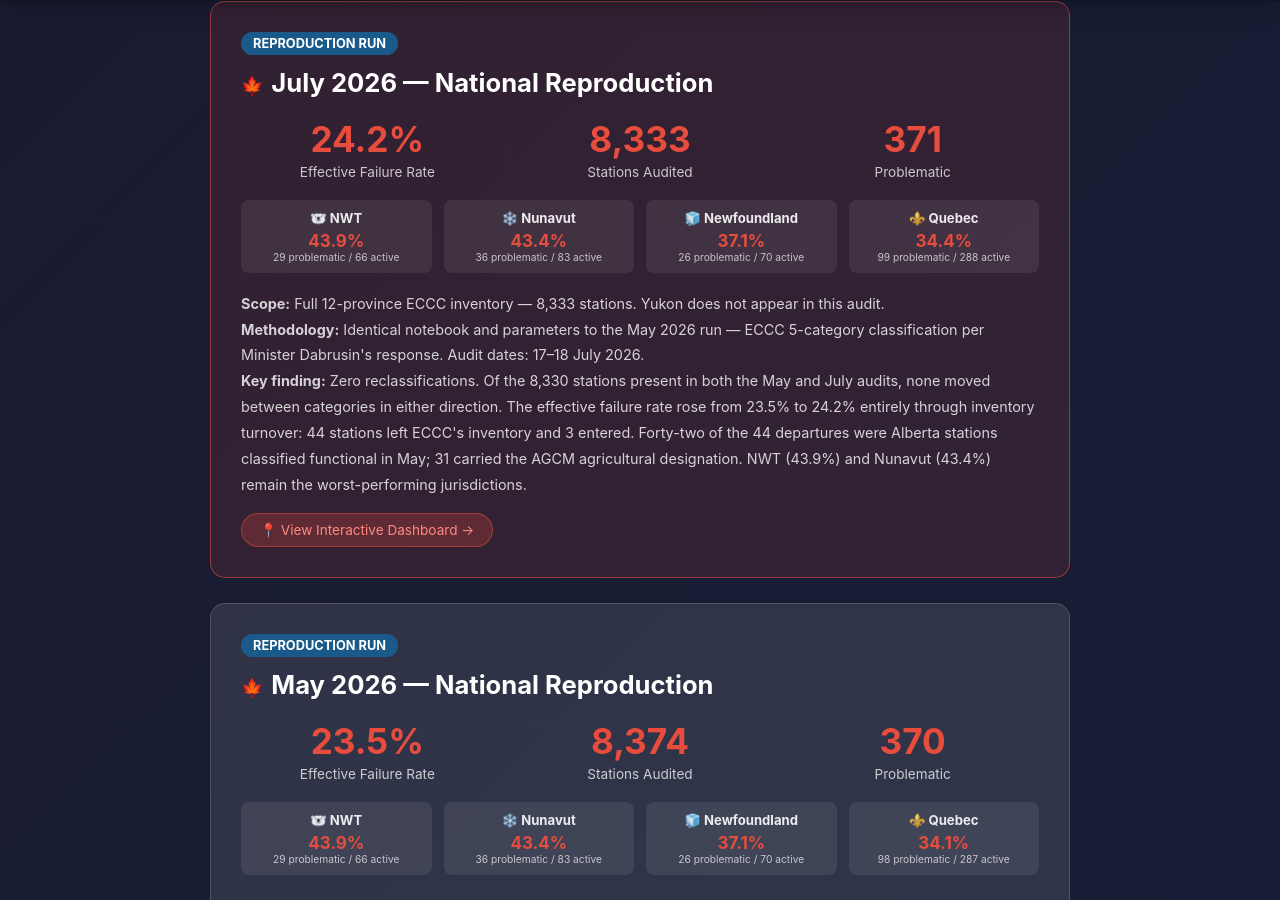
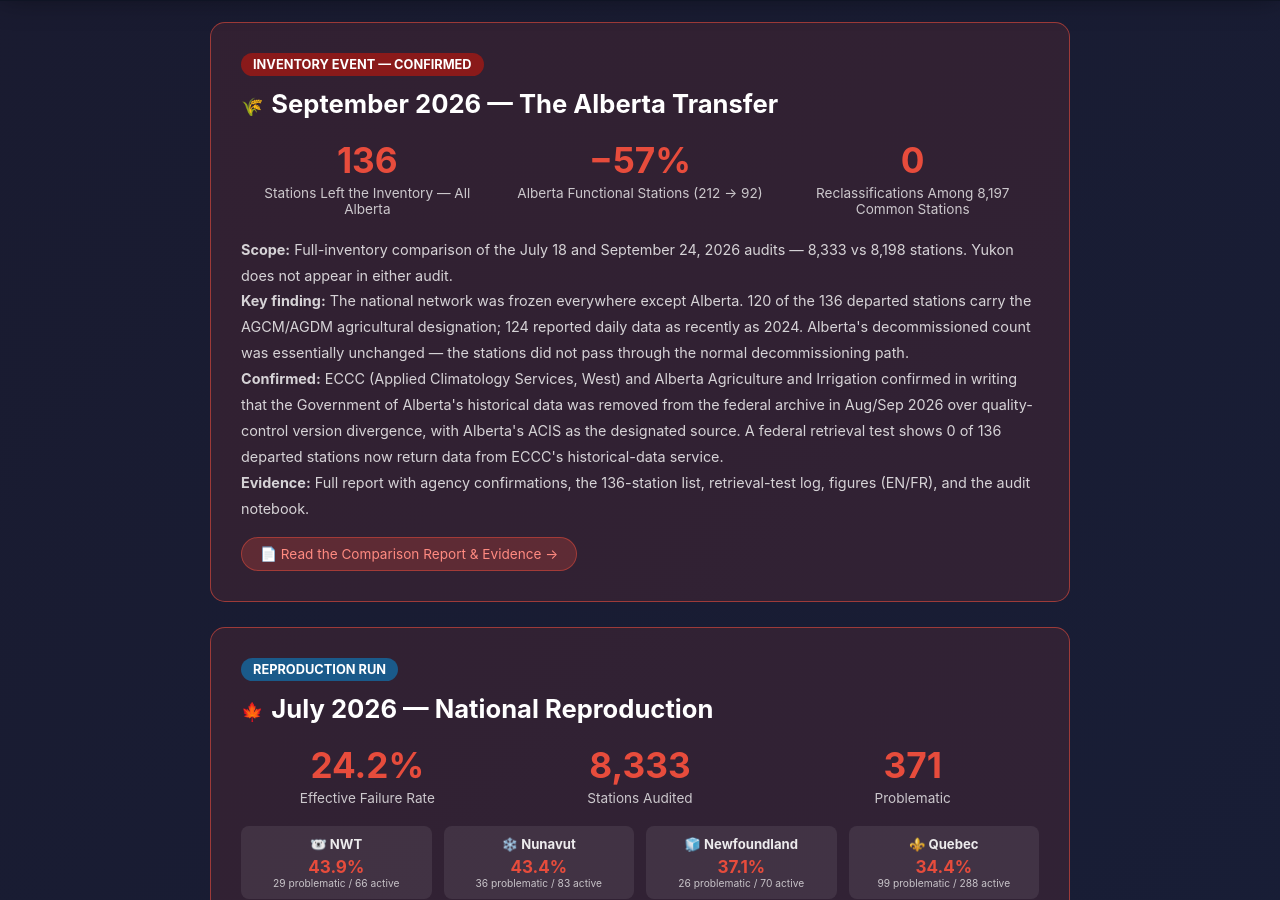
Before and after one commit to ahdelvalle/canada-weather-network-audit, a plain HTML site: page index.html in a window 1280 px wide. Shown: the part 799-1699 px from the top of the page. Drawn offline with Linux system fonts and the light colour scheme.

Commit message:
Homepage: September 2026 update — Alberta transfer card

```diff
--- a/index.html
+++ b/index.html
@@ -360,7 +360,7 @@
         </div>
 
         <div class="alert-banner">
-            ⚠️ JULY 2026 UPDATE: Across the 8,330 stations audited in both May and July 2026, not one changed classification. The national effective failure rate moved from 23.5% to 24.2% only because 44 stations left ECCC's inventory and 3 entered. 81.6% of the inventory is decommissioned.
+            ⚠️ SEPTEMBER 2026 UPDATE: 136 stations left ECCC's inventory between the July 18 and September 24 audits — all of them in Alberta, 88% of them agricultural (AGCM/AGDM) stations. ECCC and Alberta Agriculture and Irrigation have confirmed in writing that the Government of Alberta's historical data was deliberately removed from the federal archive in Aug/Sep 2026; access is now via Alberta's ACIS.
         </div>
 
         <div class="reports-grid">
@@ -398,6 +398,39 @@
                 </div>
 
                 <span class="view-dashboard" style="background:rgba(26,122,74,0.3); border-color:rgba(26,122,74,0.6); color:#6fcf97;">📍 Explore Interactive Dashboard →</span>
+            </a>
+
+            <!-- ============================================================ -->
+            <!-- SEPTEMBER 2026 — JULY→SEPTEMBER COMPARISON                   -->
+            <!-- ============================================================ -->
+            <a class="report-card latest" href="https://github.com/ahdelvalle/canada-weather-network-audit/tree/main/september-2026">
+                <div style="display:inline-block; background:#8a1a1a; color:white; padding:4px 12px; border-radius:20px; font-size:0.8em; font-weight:bold; margin-bottom:12px;">INVENTORY EVENT — CONFIRMED</div>
+                <h2><span>🌾</span>September 2026 — The Alberta Transfer</h2>
+
+                <div class="stats-row">
+                    <div class="stat">
+                        <div class="number">136</div>
+                        <div class="label">Stations Left the Inventory — All Alberta</div>
+                    </div>
+                    <div class="stat">
+                        <div class="number">−57%</div>
+                        <div class="label">Alberta Functional Stations (212 → 92)</div>
+                    </div>
+                    <div class="stat">
+                        <div class="number">0</div>
+                        <div class="label">Reclassifications Among 8,197 Common Stations</div>
+                    </div>
+                </div>
+
+                <div class="report-meta">
+                    <p>
+                        <strong>Scope:</strong> Full-inventory comparison of the July 18 and September 24, 2026 audits — 8,333 vs 8,198 stations. Yukon does not appear in either audit.<br>
+                        <strong>Key finding:</strong> The national network was frozen everywhere except Alberta. 120 of the 136 departed stations carry the AGCM/AGDM agricultural designation; 124 reported daily data as recently as 2024. Alberta's decommissioned count was essentially unchanged — the stations did not pass through the normal decommissioning path.<br>
+                        <strong>Confirmed:</strong> ECCC (Applied Climatology Services, West) and Alberta Agriculture and Irrigation confirmed in writing that the Government of Alberta's historical data was removed from the federal archive in Aug/Sep 2026 over quality-control version divergence, with Alberta's ACIS as the designated source. A federal retrieval test shows 0 of 136 departed stations now return data from ECCC's historical-data service.<br>
+                        <strong>Evidence:</strong> Full report with agency confirmations, the 136-station list, retrieval-test log, figures (EN/FR), and the audit notebook.
+                    </p>
+                </div>
+                <span class="view-dashboard">📄 Read the Comparison Report &amp; Evidence →</span>
             </a>
 
             <!-- ============================================================ -->
```
